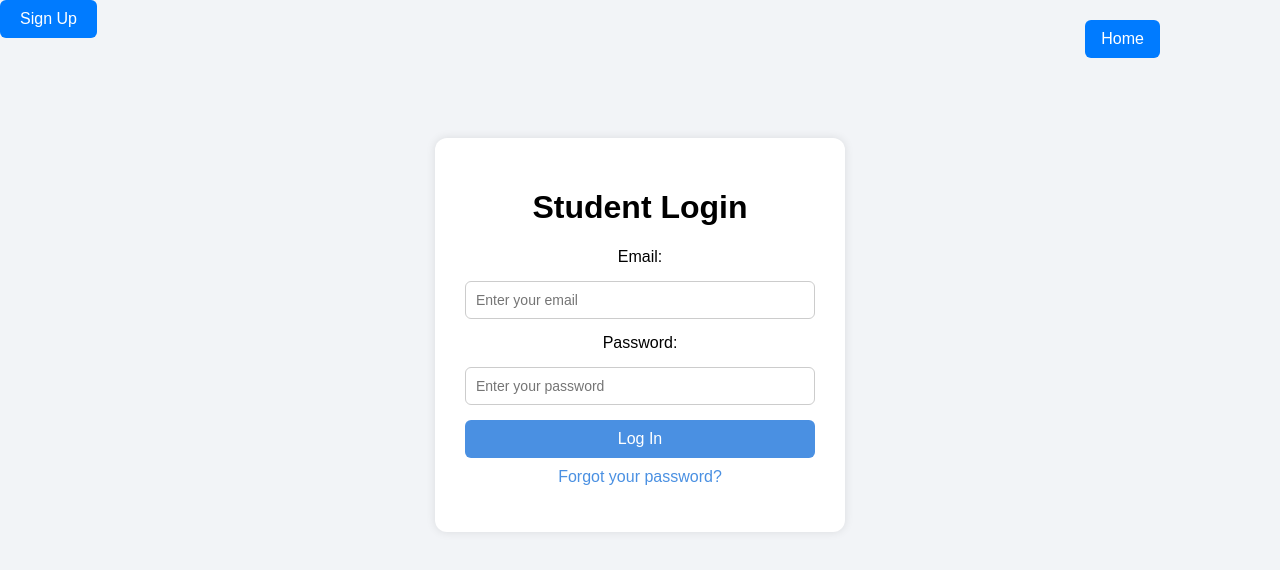
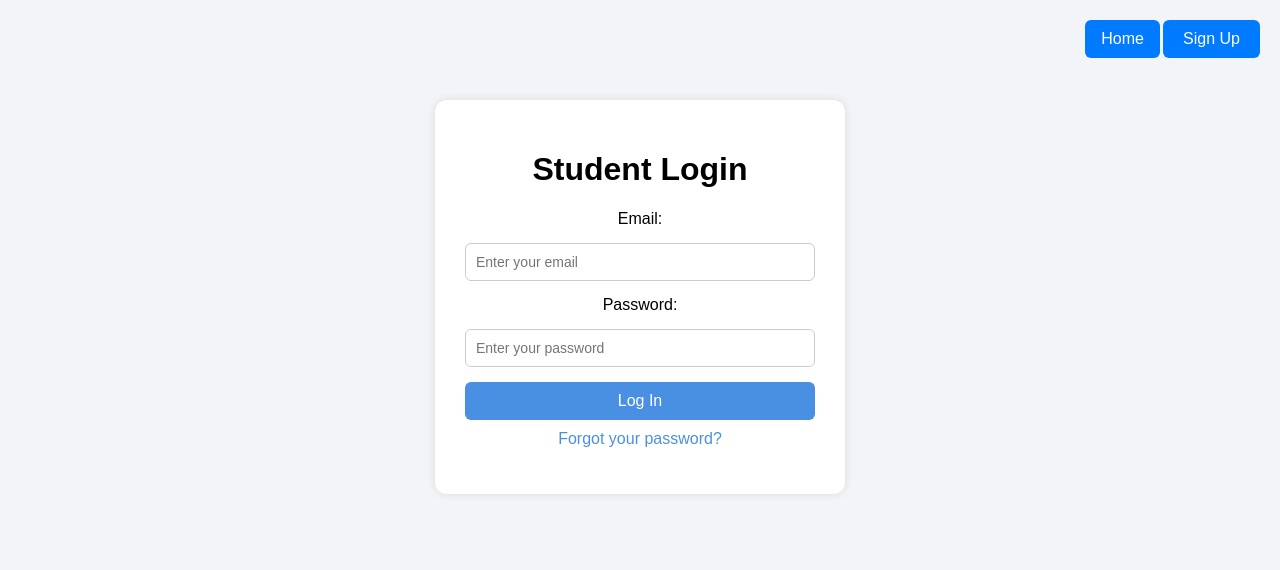
Before and after one commit to tc-holland/SimpleProg, a React (Create React App) app in the folder Frontend/client/: page /login in a window 1280 px wide. Shown: the top 570 px of the page. Built offline with nearby package versions, Linux system fonts and the light colour scheme; no server answers.

Commit message:
Fixed the positioning on the student login and signup pages

```diff
--- a/Frontend/client/src/components/Login.css
+++ b/Frontend/client/src/components/Login.css
@@ -64,7 +64,9 @@ button[type="submit"]:hover {
 }
 
 .signup-button {
-  position: relative;
+  position: absolute;
+  top: 20px;
+  right: 20px;
   background-color: #007bff;
   color: white;
   border: none;
--- a/Frontend/client/src/components/Signup.css
+++ b/Frontend/client/src/components/Signup.css
@@ -65,7 +65,9 @@ button:hover {
 }
 
 .login-button {
-  position: relative;
+  position: absolute;
+  top: 20px;
+  right: 20px;
   background-color: #007bff;
   color: white;
   border: none;
```
